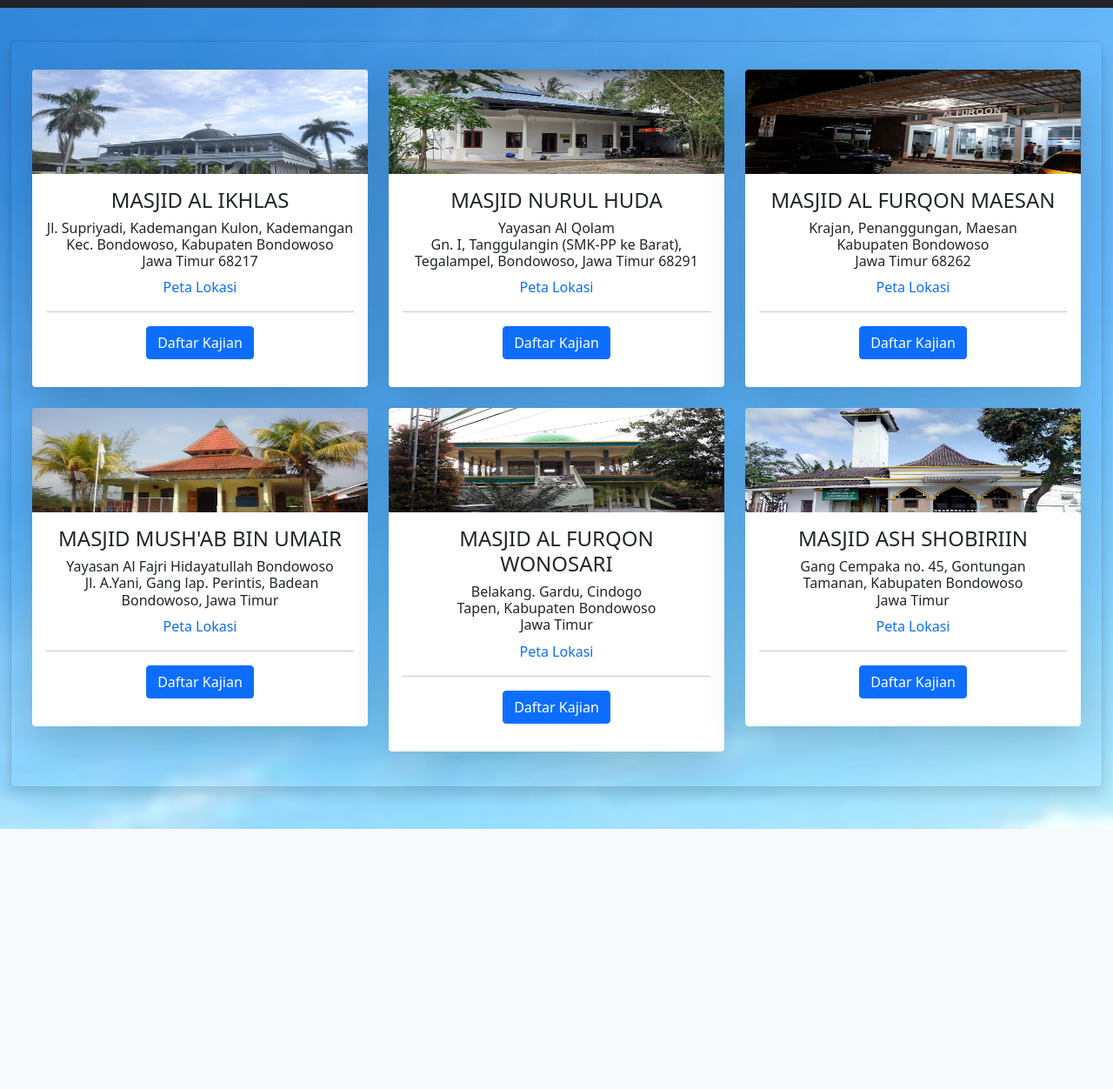
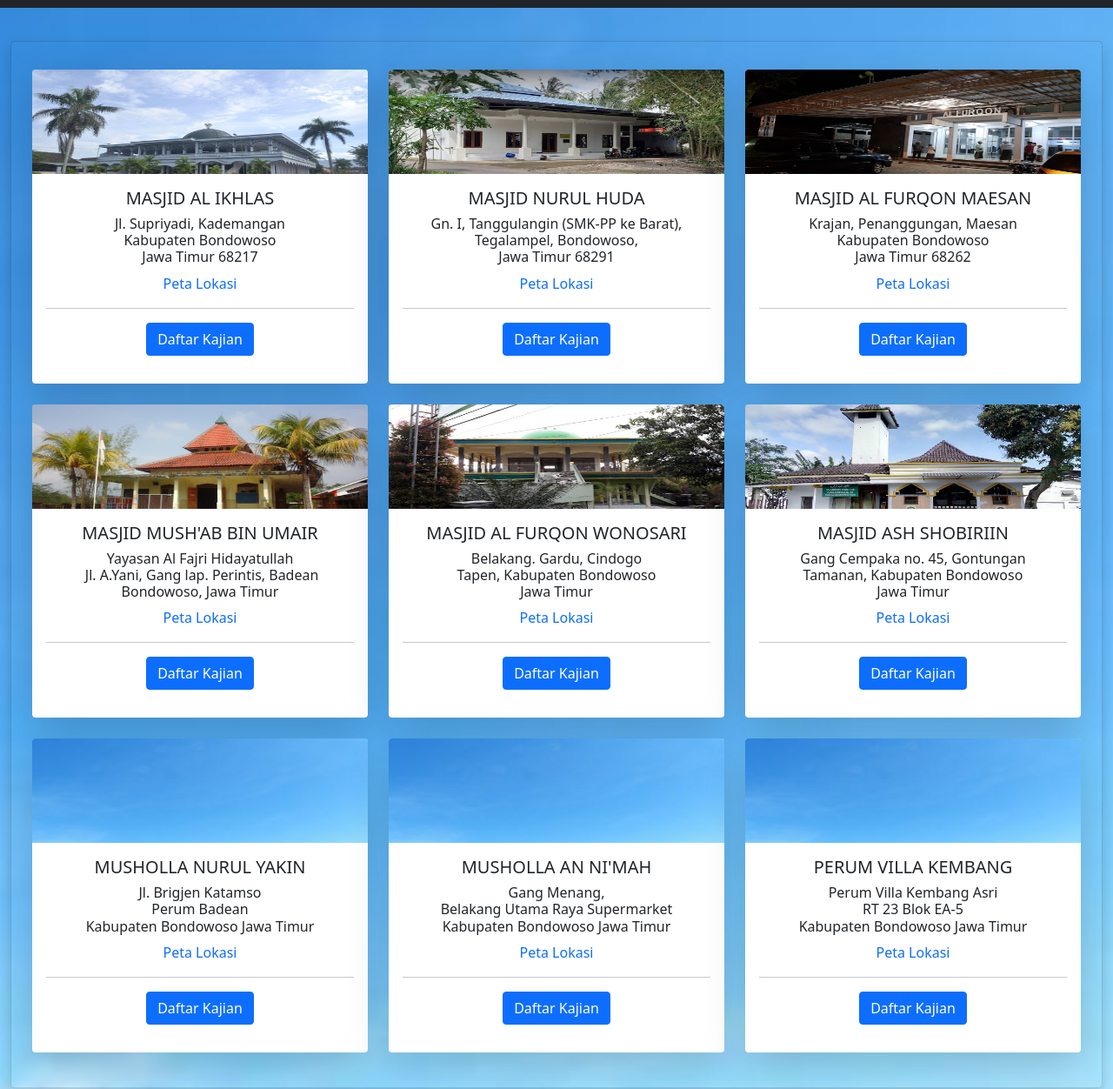
Before and after one commit to jadwalkajian/jadwalkajian.github.io, a plain HTML site: page index.html in a window 1280 px wide. Shown: the part 49-1301 px from the top of the page at 87% size. Before the commit the page ends 1002 px from the top, so only its background shows below. Drawn offline with Linux system fonts and the light colour scheme.

Commit message:
Merubah halaman menjadi responsif dan menambah 3 lokasi kajian

```diff
--- a/index.html
+++ b/index.html
@@ -48,16 +48,16 @@
 						</div>
 					</div> -->
 					<div class="row">
-						<div class="col-sm-4">
+						<div class="col-md-6 col-lg-4 col-xl-4 col-xxl-4">
 							<div class="card border-0 shadow-lg testimonial-card mt-2 mb-3">
 								<div class="card-up aqua-gradient">
 									<img src="img/Mesjid_ikhlas.jpg" height="150" class="card-img-top">
 								</div>
 								<div class="card-body text-dark text-center">
-									<h4 class="card-title font-weight-bold text-uppercase">Masjid Al
-										Ikhlas</h4>
-									<h6 class="card-title">Jl. Supriyadi, Kademangan Kulon, Kademangan<br> Kec.
-										Bondowoso, Kabupaten Bondowoso<br> Jawa Timur 68217⁣⁣</h6>
+									<h5 class="card-title font-weight-bold text-uppercase">Masjid Al
+										Ikhlas</h5>
+									<h6 class="card-title">Jl. Supriyadi, Kademangan<br>Kabupaten Bondowoso<br> Jawa
+										Timur 68217⁣⁣</h6>
 									<a href="https://www.google.com/maps/place/Masjid+Al-Ikhlas+Bondowoso/@-7.917014,113.8306953,17z/data=!3m1!4b1!4m5!3m4!1s0x2dd6dcc739912737:0xb915c9003edbb00f!8m2!3d-7.917014!4d113.832884"
 										target="_blank" style="text-decoration: none;">Peta Lokasi</a>
 									<hr>
@@ -97,15 +97,16 @@
 								</div>
 							</div>
 						</div>
-						<div class="col-sm-4">
+						<div class="col-md-6 col-lg-4 col-xl-4 col-xxl-4">
 							<div class="card border-0 shadow-lg testimonial-card mt-2 mb-3">
 								<div class="card-up aqua-gradient">
 									<img src="img/Mesjid_nurulhuda.jpg" height="150" class="card-img-top">
 								</div>
 								<div class="card-body text-dark text-center">
-									<h4 class="card-title font-weight-bold text-uppercase">Masjid Nurul Huda</h4>
-									<h6 class="card-title">Yayasan Al Qolam<br>Gn. I, Tanggulangin (SMK-PP ke Barat),
-										Tegalampel, Bondowoso, Jawa Timur 68291⁣⁣⁣⁣⁣</h6>
+									<h5 class="card-title font-weight-bold text-uppercase">Masjid Nurul Huda</h5>
+									<h6 class="card-title">Gn. I, Tanggulangin (SMK-PP ke
+										Barat),<br>
+										Tegalampel, Bondowoso,<br> Jawa Timur 68291⁣⁣⁣⁣⁣</h6>
 									<a href="https://maps.app.goo.gl/eNEHpFvWXpig4ose9" target="_blank"
 										style="text-decoration: none;">Peta Lokasi</a>
 
@@ -143,13 +144,13 @@
 								</div>
 							</div>
 						</div>
-						<div class="col-sm-4">
+						<div class="col-md-6 col-lg-4 col-xl-4 col-xxl-4">
 							<div class="card border-0 shadow-lg testimonial-card mt-2 mb-3">
 								<div class="card-up aqua-gradient">
 									<img src="img/Mesjid_furqon.jpg" height="150" class="card-img-top">
 								</div>
 								<div class="card-body text-dark text-center">
-									<h4 class="card-title font-weight-bold text-uppercase">Masjid Al Furqon Maesan</h4>
+									<h5 class="card-title font-weight-bold text-uppercase">Masjid Al Furqon Maesan</h5>
 									<h6 class="card-title">Krajan, Penanggungan, Maesan<br> Kabupaten Bondowoso<br> Jawa
 										Timur 68262⁣⁣⁣⁣⁣⁣⁣⁣⁣⁣</h6>
 									<a href="https://maps.app.goo.gl/wdQfm6ukHduEPujf6" target="_blank"
@@ -165,11 +166,15 @@
 									<div class="collapse" id="furqon">
 										<div class="card card-body text-start">
 											<ol>
+												<li><b>KAMIS</b></li>
+												Ba'da Maghrib - selesai<br>
+												Kajian Kitab Arbain Nawawiyah<br>
+												Ustadz Muhammad Yasir,lc.,M.Hi
 												<li><b>JUM'AT</b></li>
 												setiap 2 pekan sekali<br>
 												Ba'da Maghrib - selesai<br>
-												Kajian Kitab<br>
-												Ustadz Muhammad Ayyub
+												Kajian Kitab Al Minahul Aliyah Fi Bayan As Sunanul Yaumiyah<br>
+												Ustadz Muhammad Ayyub,Lc
 												<li><b>JUM'AT</b></li>
 												setiap 2 pekan sekali<br>
 												Ba'da Maghrib - selesai<br>
@@ -183,14 +188,14 @@
 						</div>
 						<!-- </div>
 					<div class="row"> -->
-						<div class="col-sm-4">
+						<div class="col-md-6 col-lg-4 col-xl-4 col-xxl-4">
 							<div class="card border-0 shadow-lg testimonial-card mt-2 mb-3">
 								<div class="card-up aqua-gradient">
 									<img src="img/Mesjid_mushab.jpg" height="150" class="card-img-top">
 								</div>
 								<div class="card-body text-dark text-center">
-									<h4 class="card-title font-weight-bold text-uppercase">Masjid Mush'ab Bin Umair</h4>
-									<h6 class="card-title">Yayasan Al Fajri Hidayatullah Bondowoso<br> ⁣⁣
+									<h5 class="card-title font-weight-bold text-uppercase">Masjid Mush'ab Bin Umair</h5>
+									<h6 class="card-title">Yayasan Al Fajri Hidayatullah<br> ⁣⁣
 										Jl. A.Yani, Gang lap. Perintis, Badean<br> Bondowoso, Jawa Timur⁣⁣</h6>
 									<a href="https://maps.app.goo.gl/sD5wAefkDdRCtbLP7" target="_blank"
 										style="text-decoration: none;">Peta Lokasi</a>
@@ -221,14 +226,14 @@
 								</div>
 							</div>
 						</div>
-						<div class="col-sm-4">
+						<div class="col-md-6 col-lg-4 col-xl-4 col-xxl-4">
 							<div class="card border-0 shadow-lg testimonial-card mt-2 mb-3">
 								<div class="card-up aqua-gradient">
 									<img src="img/Mesjid_furqonwns.jpg" height="150" class="card-img-top">
 								</div>
 								<div class="card-body text-dark text-center">
-									<h4 class="card-title font-weight-bold text-uppercase">Masjid Al Furqon Wonosari
-									</h4>
+									<h5 class="card-title font-weight-bold text-uppercase">Masjid Al Furqon Wonosari
+									</h5>
 									<h6 class="card-title">Belakang. Gardu, Cindogo<br> Tapen, Kabupaten
 										Bondowoso⁣⁣⁣<br>Jawa Timur</h6>
 									<a href="https://maps.app.goo.gl/8WxiNgAvmdf8RHTRA" target="_blank"
@@ -247,7 +252,7 @@
 												<li><b>RABU</b></li>
 												Setiap 2 pekan sekali<br>
 												Ba'da Maghrib - selesai<br>
-												Kajian Syarah Kitab Tauhid<br>
+												Kajian Tazkiyah Annafs<br>
 												Ustadz Agus Barnianto
 												<li><b>RABU</b></li>
 												Setiap 2 pekan sekali<br>
@@ -260,13 +265,13 @@
 								</div>
 							</div>
 						</div>
-						<div class="col-sm-4">
+						<div class="col-md-6 col-lg-4 col-xl-4 col-xxl-4">
 							<div class="card border-0 shadow-lg testimonial-card mt-2 mb-3">
 								<div class="card-up aqua-gradient">
 									<img src="img/Mesjid_shobiriin.jpg" height="150" class="card-img-top">
 								</div>
 								<div class="card-body text-dark text-center">
-									<h4 class="card-title font-weight-bold text-uppercase">Masjid Ash Shobiriin</h4>
+									<h5 class="card-title font-weight-bold text-uppercase">Masjid Ash Shobiriin</h5>
 									<h6 class="card-title">Gang Cempaka no. 45, Gontungan<br>Tamanan, Kabupaten
 										Bondowoso<br>Jawa Timur⁣⁣</h6>
 									<a href="https://maps.app.goo.gl/4DymDeX22s4GLfUd6" target="_blank"
@@ -291,6 +296,104 @@
 												Ba'da Maghrib - selesai<br>
 												Kajian Kitab Arbain Nawawi<br>
 												Ustadz Bagus Ekodono, S.PDi
+											</ol>
+										</div>
+									</div>
+								</div>
+							</div>
+						</div>
+						<div class="col-md-6 col-lg-4 col-xl-4 col-xxl-4">
+							<div class="card border-0 shadow-lg testimonial-card mt-2 mb-3">
+								<div class="card-up aqua-gradient">
+									<img src="img/background.jpg" height="150" class="card-img-top">
+								</div>
+								<div class="card-body text-dark text-center">
+									<h5 class="card-title font-weight-bold text-uppercase">Musholla Nurul Yakin</h5>
+									<h6 class="card-title">Jl. Brigjen Katamso<br>Perum Badean
+										<br>Kabupaten
+										Bondowoso Jawa Timur⁣⁣</h6>
+									<a href="https://maps.app.goo.gl/2pnVECDXcAQNeBgM7" target="_blank"
+										style="text-decoration: none;">Peta Lokasi</a>
+									<hr>
+									<p>
+										<a class="btn btn-primary btn-block" data-bs-toggle="collapse" href="#yakin"
+											role="button" aria-expanded="false" aria-controls="yakin">
+											Daftar Kajian
+										</a>
+									</p>
+									<div class="collapse" id="yakin">
+										<div class="card card-body text-start">
+											<ol>
+												<li><b>SENIN</b></li>
+												setiap pekan sekali<br>
+												Ba'da Maghrib - selesai<br>
+												Kajian Kitab Tazkiyatun <br>
+												Ustadz Subaidi, S.Ag
+											</ol>
+										</div>
+									</div>
+								</div>
+							</div>
+						</div>
+						<div class="col-md-6 col-lg-4 col-xl-4 col-xxl-4">
+							<div class="card border-0 shadow-lg testimonial-card mt-2 mb-3">
+								<div class="card-up aqua-gradient">
+									<img src="img/background.jpg" height="150" class="card-img-top">
+								</div>
+								<div class="card-body text-dark text-center">
+									<h5 class="card-title font-weight-bold text-uppercase">Musholla An Ni'mah</h5>
+									<h6 class="card-title">Gang Menang,<br> Belakang Utama Raya Supermarket<br>Kabupaten
+										Bondowoso Jawa Timur⁣⁣</h6>
+									<a href="https://maps.app.goo.gl/SMdsYxXF25D6H1KX7" target="_blank"
+										style="text-decoration: none;">Peta Lokasi</a>
+									<hr>
+									<p>
+										<a class="btn btn-primary btn-block" data-bs-toggle="collapse" href="#nikmah"
+											role="button" aria-expanded="false" aria-controls="nikmah">
+											Daftar Kajian
+										</a>
+									</p>
+									<div class="collapse" id="nikmah">
+										<div class="card card-body text-start">
+											<ol>
+												<li><b>KAMIS</b></li>
+												Setiap pekan sekali<br>
+												Ba'da Maghrib - selesai<br>
+												Belajar Bahasa Arab<br>
+												Ustadz Samsul Huda, S.H
+											</ol>
+										</div>
+									</div>
+								</div>
+							</div>
+						</div>
+						<div class="col-md-6 col-lg-4 col-xl-4 col-xxl-4">
+							<div class="card border-0 shadow-lg testimonial-card mt-2 mb-3">
+								<div class="card-up aqua-gradient">
+									<img src="img/background.jpg" height="150" class="card-img-top">
+								</div>
+								<div class="card-body text-dark text-center">
+									<h5 class="card-title font-weight-bold text-uppercase">Perum Villa Kembang</h5>
+									<h6 class="card-title">Perum Villa Kembang Asri<br> RT 23 Blok EA-5
+										<br>Kabupaten
+										Bondowoso Jawa Timur⁣⁣</h6>
+									<a href="https://maps.app.goo.gl/2pnVECDXcAQNeBgM7" target="_blank"
+										style="text-decoration: none;">Peta Lokasi</a>
+									<hr>
+									<p>
+										<a class="btn btn-primary btn-block" data-bs-toggle="collapse" href="#perum"
+											role="button" aria-expanded="false" aria-controls="perum">
+											Daftar Kajian
+										</a>
+									</p>
+									<div class="collapse" id="perum">
+										<div class="card card-body text-start">
+											<ol>
+												<li><b>SENIN</b></li>
+												Setiap pekan sekali<br>
+												Jam 16.00 WIB - selesai<br>
+												Belajar Bahasa Arab<br>
+												Ustadz Subaidi, S.Ag
 											</ol>
 										</div>
 									</div>
```
